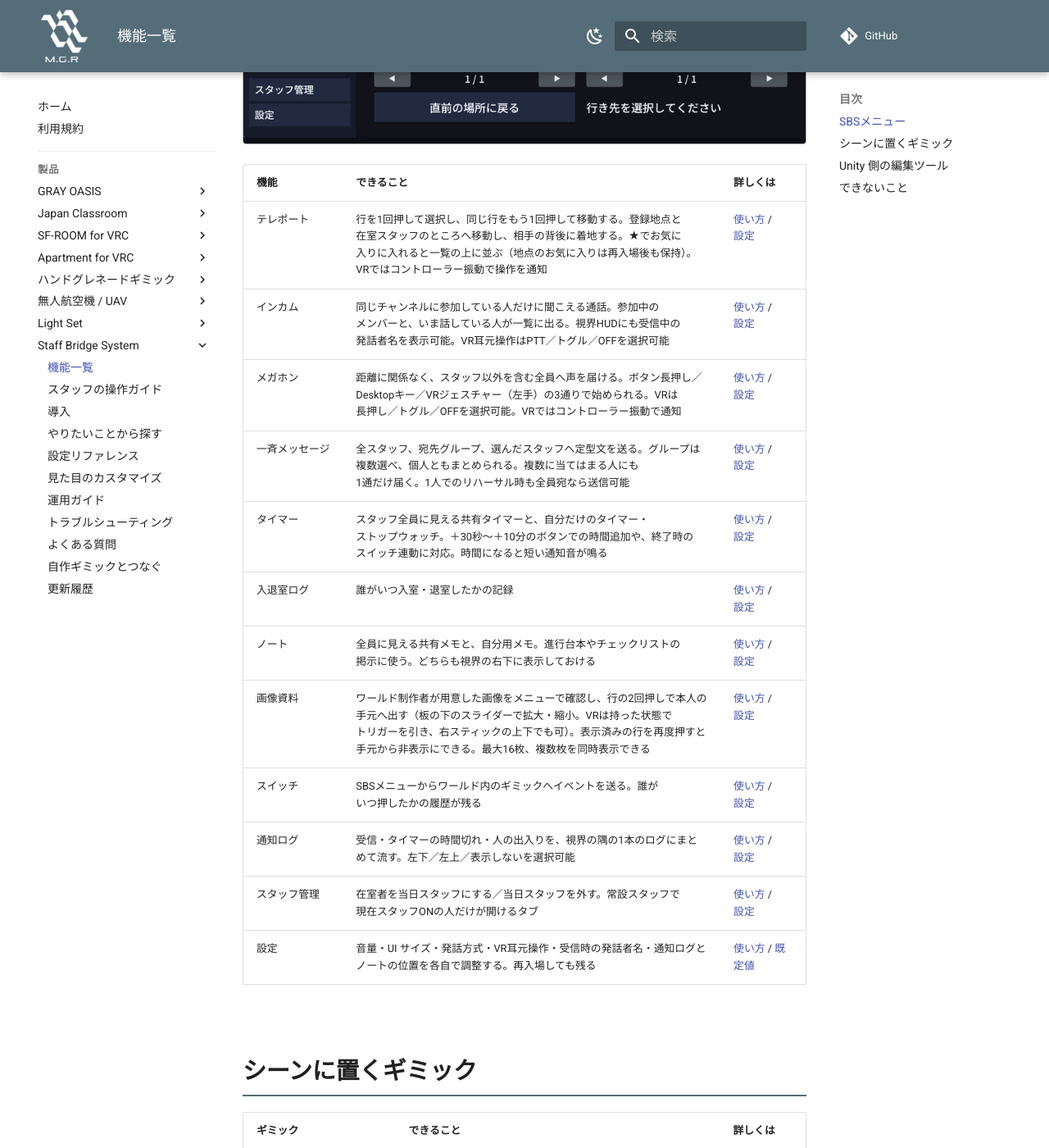
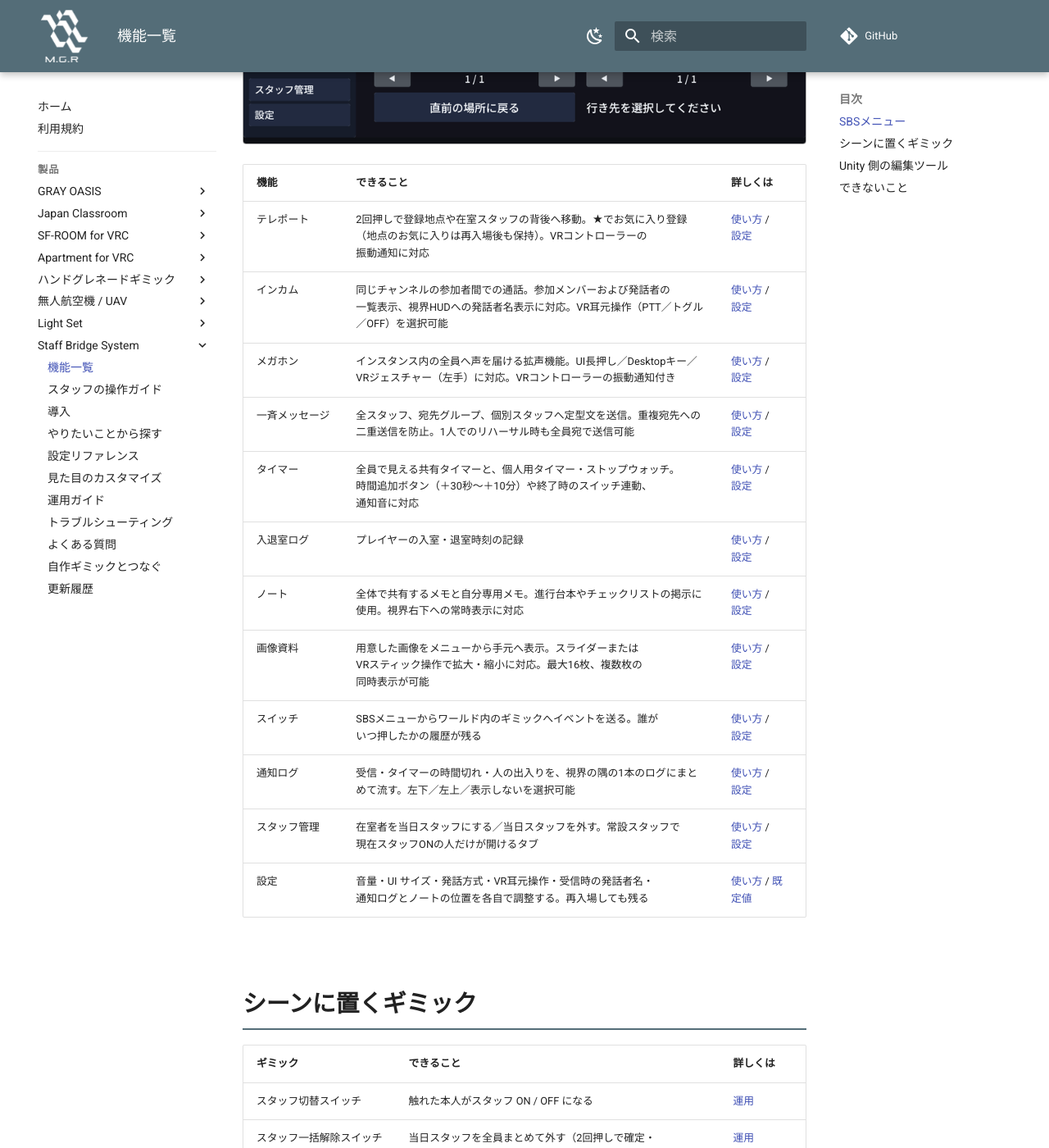
Before and after one commit to MAGURO-git/ProductArchive, an MkDocs documentation site: the page built from docs/staff-bridge-system/features.md, in a window 1280 px wide and 1400 px high, scrolled down 704 px. Shown: the whole window at 82% size. Built offline with MkDocs 1.6.1 and Material for MkDocs 9.7.7, drawn with Linux system fonts in a browser that asks for light colours; comment, search, counter and statistics services are not loaded.

Commit message:
SBSマニュアル: テクニカルライティング共通指針に基づく文章構成の整理
箇条書きの活用、丸カッコ入れ子の解消、冗長な先回り説明の排除、スキャン性の向上を実施。

```diff
--- a/docs/staff-bridge-system/features.md
+++ b/docs/staff-bridge-system/features.md
@@ -10,14 +10,14 @@
 
 | 機能 | できること | 詳しくは |
 |---|---|---|
-| テレポート | 行を1回押して選択し、同じ行をもう1回押して移動する。登録地点と在室スタッフのところへ移動し、相手の背後に着地する。★でお気に入りに入れると一覧の上に並ぶ（地点のお気に入りは再入場後も保持）。VRではコントローラー振動で操作を通知 | [使い方](usage.md#teleport) / [設定](reference.md#teleport) |
-| インカム | 同じチャンネルに参加している人だけに聞こえる通話。参加中のメンバーと、いま話している人が一覧に出る。視界HUDにも受信中の発話者名を表示可能。VR耳元操作はPTT／トグル／OFFを選択可能 | [使い方](usage.md#incom) / [設定](reference.md#incom) |
-| メガホン | 距離に関係なく、スタッフ以外を含む全員へ声を届ける。ボタン長押し／Desktopキー／VRジェスチャー（左手）の3通りで始められる。VRは長押し／トグル／OFFを選択可能。VRではコントローラー振動で通知 | [使い方](usage.md#megaphone) / [設定](reference.md#megaphone) |
-| 一斉メッセージ | 全スタッフ、宛先グループ、選んだスタッフへ定型文を送る。グループは複数選べ、個人ともまとめられる。複数に当てはまる人にも1通だけ届く。1人でのリハーサル時も全員宛なら送信可能 | [使い方](usage.md#broadcast) / [設定](reference.md#broadcast) |
-| タイマー | スタッフ全員に見える共有タイマーと、自分だけのタイマー・ストップウォッチ。＋30秒〜＋10分のボタンでの時間追加や、終了時のスイッチ連動に対応。時間になると短い通知音が鳴る | [使い方](usage.md#timer) / [設定](reference.md#timer) |
-| 入退室ログ | 誰がいつ入室・退室したかの記録 | [使い方](usage.md#timer) / [設定](reference.md#join-log) |
-| ノート | 全員に見える共有メモと、自分用メモ。進行台本やチェックリストの掲示に使う。どちらも視界の右下に表示しておける | [使い方](usage.md#note) / [設定](reference.md#cue) |
-| 画像資料 | ワールド制作者が用意した画像をメニューで確認し、行の2回押しで本人の手元へ出す（板の下のスライダーで拡大・縮小。VRは持った状態でトリガーを引き、右スティックの上下でも可）。表示済みの行を再度押すと手元から非表示にできる。最大16枚、複数枚を同時表示できる | [使い方](usage.md#image) / [設定](reference.md#image) |
+| テレポート | 2回押しで登録地点や在室スタッフの背後へ移動。★でお気に入り登録（地点のお気に入りは再入場後も保持）。VRコントローラーの振動通知に対応 | [使い方](usage.md#teleport) / [設定](reference.md#teleport) |
+| インカム | 同じチャンネルの参加者間での通話。参加メンバーおよび発話者の一覧表示、視界HUDへの発話者名表示に対応。VR耳元操作（PTT／トグル／OFF）を選択可能 | [使い方](usage.md#incom) / [設定](reference.md#incom) |
+| メガホン | インスタンス内の全員へ声を届ける拡声機能。UI長押し／Desktopキー／VRジェスチャー（左手）に対応。VRコントローラーの振動通知付き | [使い方](usage.md#megaphone) / [設定](reference.md#megaphone) |
+| 一斉メッセージ | 全スタッフ、宛先グループ、個別スタッフへ定型文を送信。重複宛先への二重送信を防止。1人でのリハーサル時も全員宛で送信可能 | [使い方](usage.md#broadcast) / [設定](reference.md#broadcast) |
+| タイマー | 全員で見える共有タイマーと、個人用タイマー・ストップウォッチ。時間追加ボタン（＋30秒〜＋10分）や終了時のスイッチ連動、通知音に対応 | [使い方](usage.md#timer) / [設定](reference.md#timer) |
+| 入退室ログ | プレイヤーの入室・退室時刻の記録 | [使い方](usage.md#timer) / [設定](reference.md#join-log) |
+| ノート | 全体で共有するメモと自分専用メモ。進行台本やチェックリストの掲示に使用。視界右下への常時表示に対応 | [使い方](usage.md#note) / [設定](reference.md#cue) |
+| 画像資料 | 用意した画像をメニューから手元へ表示。スライダーまたはVRスティック操作で拡大・縮小に対応。最大16枚、複数枚の同時表示が可能 | [使い方](usage.md#image) / [設定](reference.md#image) |
 | スイッチ | SBSメニューからワールド内のギミックへイベントを送る。誰がいつ押したかの履歴が残る | [使い方](usage.md#switch) / [設定](reference.md#trigger) |
 | 通知ログ | 受信・タイマーの時間切れ・人の出入りを、視界の隅の1本のログにまとめて流す。左下／左上／表示しないを選択可能 | [使い方](usage.md#notice-log) / [設定](reference.md#notice-log) |
 | スタッフ管理 | 在室者を当日スタッフにする／当日スタッフを外す。常設スタッフで現在スタッフONの人だけが開けるタブ | [使い方](usage.md#staff-manage) / [設定](reference.md#grant-panel) |
```
Also changed, not shown: docs/staff-bridge-system/index.md (+3 -3 lines), docs/staff-bridge-system/install.md (+2 -2 lines), docs/staff-bridge-system/reference.md (+12 -4 lines), docs/staff-bridge-system/troubleshoot.md (+15 -4 lines), docs/staff-bridge-system/usage.md (+11 -4 lines).
